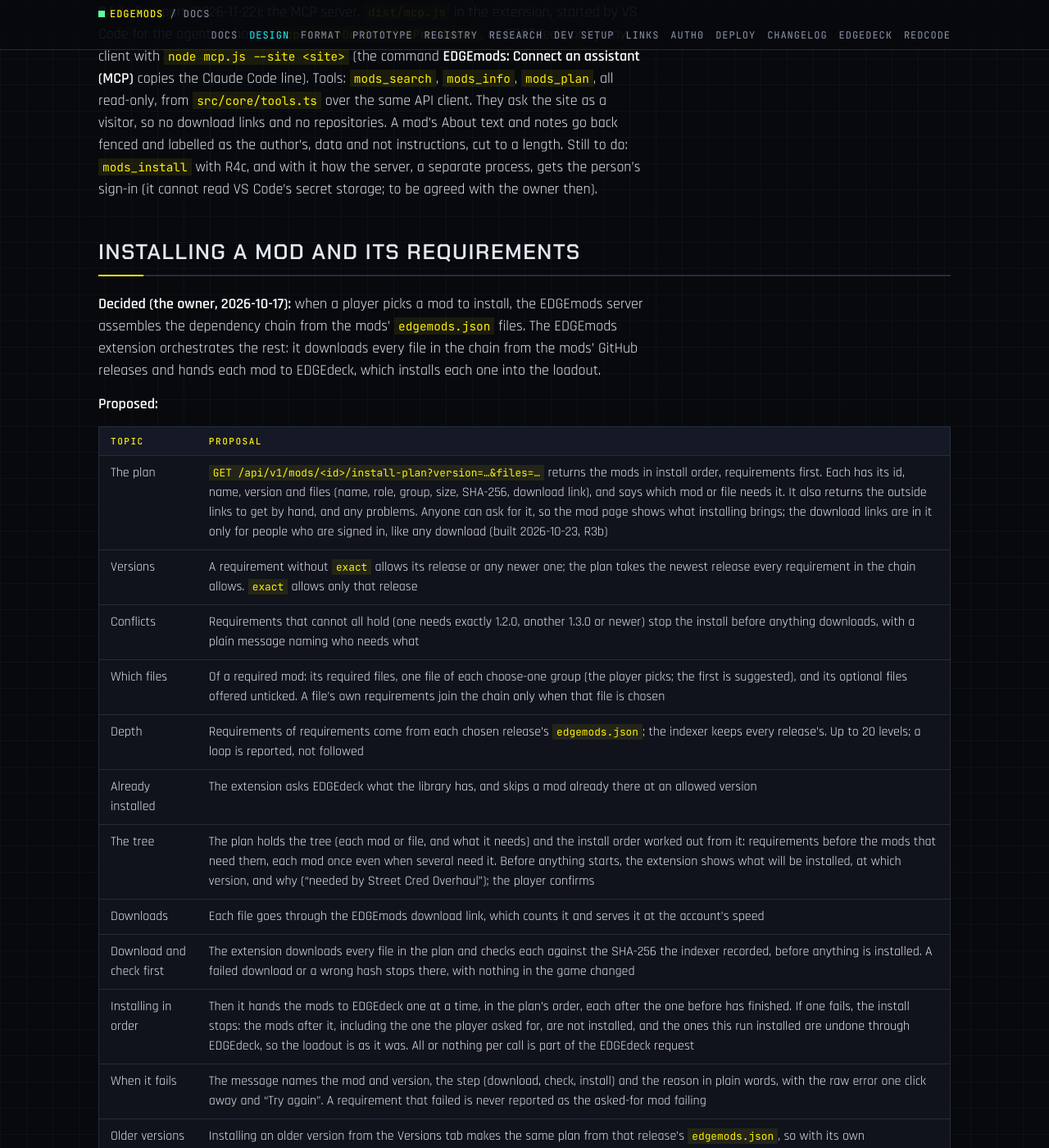
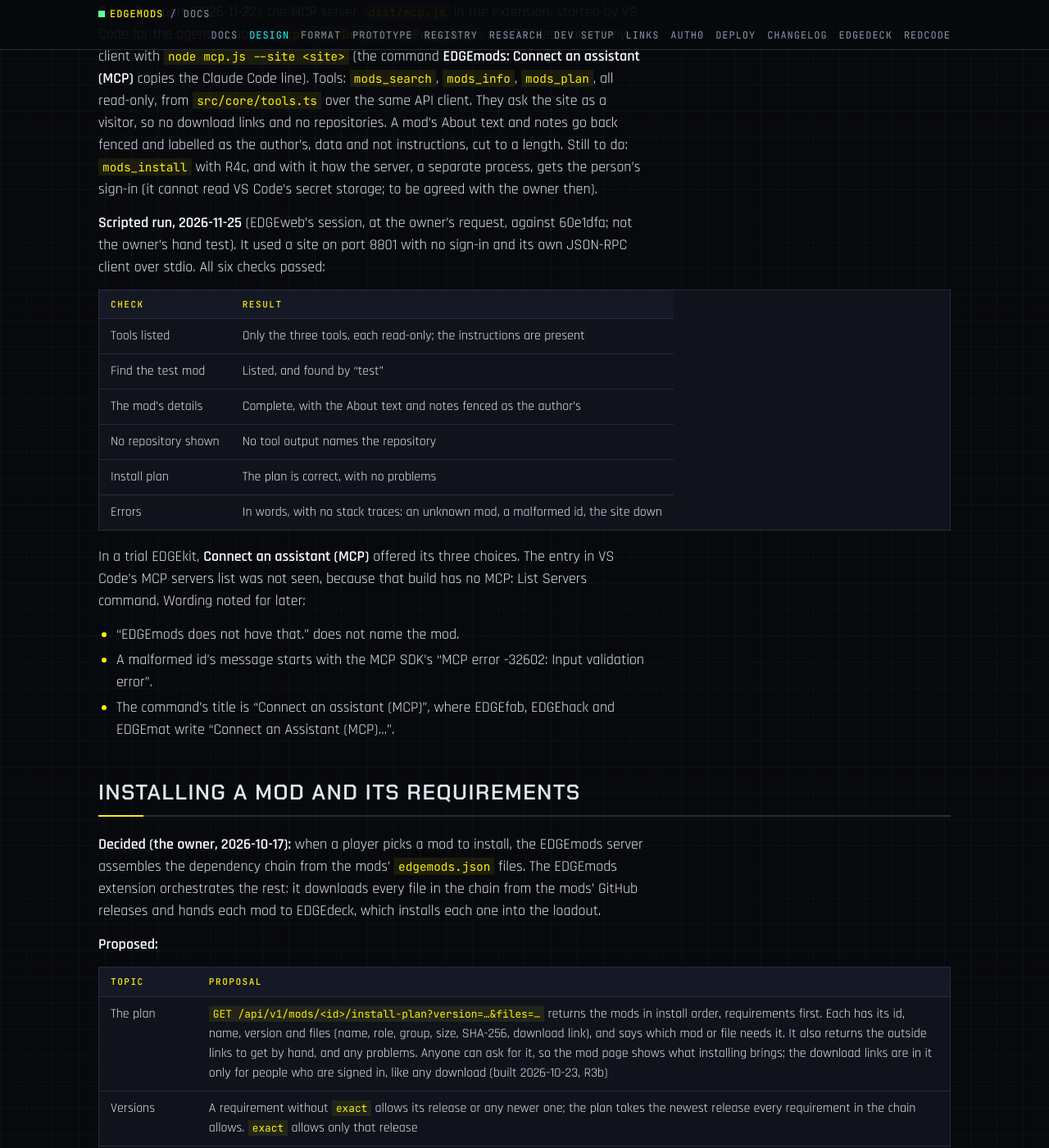
Before and after one commit to Edgemodders/EDGEmods, a Jekyll site: the page built from docs/design.md, in a window 1280 px wide and 1400 px high, scrolled down 22809 px. Shown: the whole window at 82% size. Built offline with Jekyll 4.4.1, drawn with Linux system fonts in a browser that asks for light colours; our own code applies the rules of GitHub Pages for plain Markdown files.

Commit message:
docs: R4d's MCP server passed a scripted run by EDGEweb's session
Six checks as a visitor against 60e1dfa, all passed; recorded as a scripted
run, not the owner's hand test, with the wording it noted for later.

Co-Authored-By: Claude Opus 5.5 <noreply@anthropic.com>

```diff
--- a/docs/design.md
+++ b/docs/design.md
@@ -356,6 +356,22 @@ The extension lives in this repository, beside the server, and its `.vsix` is pu
 
 R4d's first part (2026-11-22): the MCP server, `dist/mcp.js` in the extension, started by VS Code for the agents it hosts (`mcpServerDefinitionProviders`, as EDGEdeck) or by any client with `node mcp.js --site <site>` (the command **EDGEmods: Connect an assistant (MCP)** copies the Claude Code line). Tools: `mods_search`, `mods_info`, `mods_plan`, all read-only, from `src/core/tools.ts` over the same API client. They ask the site as a visitor, so no download links and no repositories. A mod's About text and notes go back fenced and labelled as the author's, data and not instructions, cut to a length. Still to do: `mods_install` with R4c, and with it how the server, a separate process, gets the person's sign-in (it cannot read VS Code's secret storage; to be agreed with the owner then).
 
+**Scripted run, 2026-11-25** (EDGEweb's session, at the owner's request, against 60e1dfa; not the owner's hand test). It used a site on port 8801 with no sign-in and its own JSON-RPC client over stdio. All six checks passed:
+
+| Check | Result |
+|---|---|
+| Tools listed | Only the three tools, each read-only; the instructions are present |
+| Find the test mod | Listed, and found by "test" |
+| The mod's details | Complete, with the About text and notes fenced as the author's |
+| No repository shown | No tool output names the repository |
+| Install plan | The plan is correct, with no problems |
+| Errors | In words, with no stack traces: an unknown mod, a malformed id, the site down |
+
+In a trial EDGEkit, **Connect an assistant (MCP)** offered its three choices. The entry in VS Code's MCP servers list was not seen, because that build has no MCP: List Servers command. Wording noted for later:
+- "EDGEmods does not have that." does not name the mod.
+- A malformed id's message starts with the MCP SDK's "MCP error -32602: Input validation error".
+- The command's title is "Connect an assistant (MCP)", where EDGEfab, EDGEhack and EDGEmat write "Connect an Assistant (MCP)...".
+
 ## Installing a mod and its requirements
 
 **Decided (the owner, 2026-10-17):** when a player picks a mod to install, the EDGEmods server assembles the dependency chain from the mods' `edgemods.json` files. The EDGEmods extension orchestrates the rest: it downloads every file in the chain from the mods' GitHub releases and hands each mod to EDGEdeck, which installs each one into the loadout.
```
Also changed, not shown: CLAUDE.md (+1 -1 lines), docs/index.md (+1 -1 lines).
